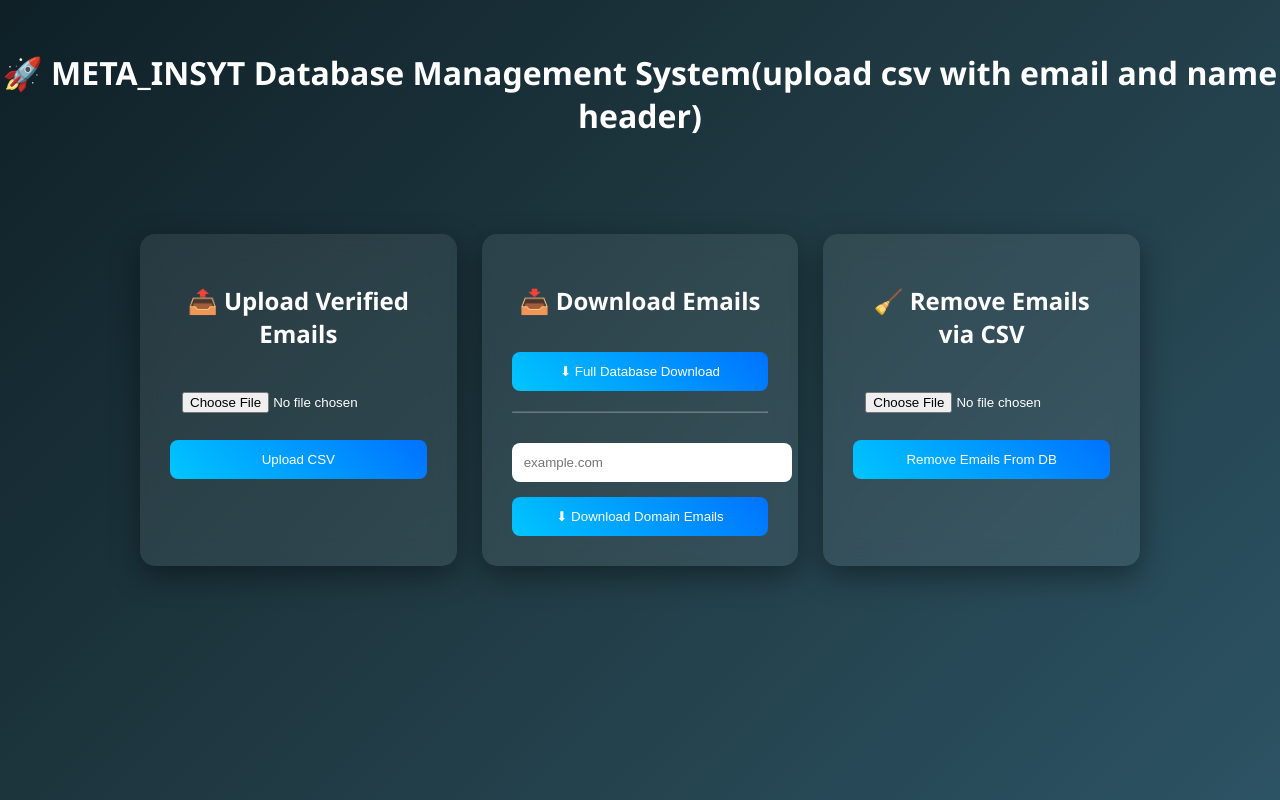
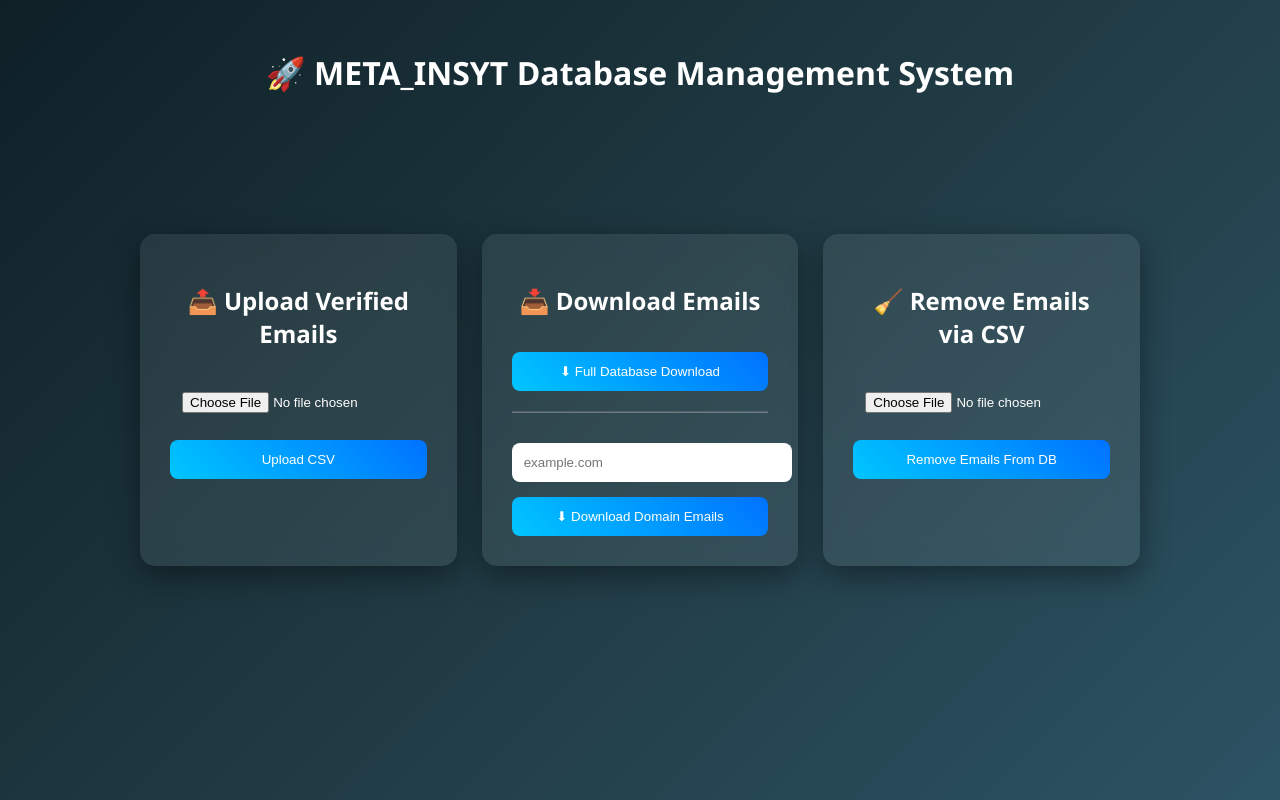
Before and after one commit to sfaizal786/database, a website: page public/index.html in a window 1280 px wide. Drawn offline with nearby package versions, Linux system fonts and the light colour scheme.

Commit message:
Update index.html

```diff
--- a/public/index.html
+++ b/public/index.html
@@ -76,7 +76,7 @@
 
 <body>
 
-<h1>🚀 META_INSYT Database Management System(upload csv with email and name header)</h1>
+<h1>🚀 META_INSYT Database Management System</h1>
 
 <div class="container">
 
```
